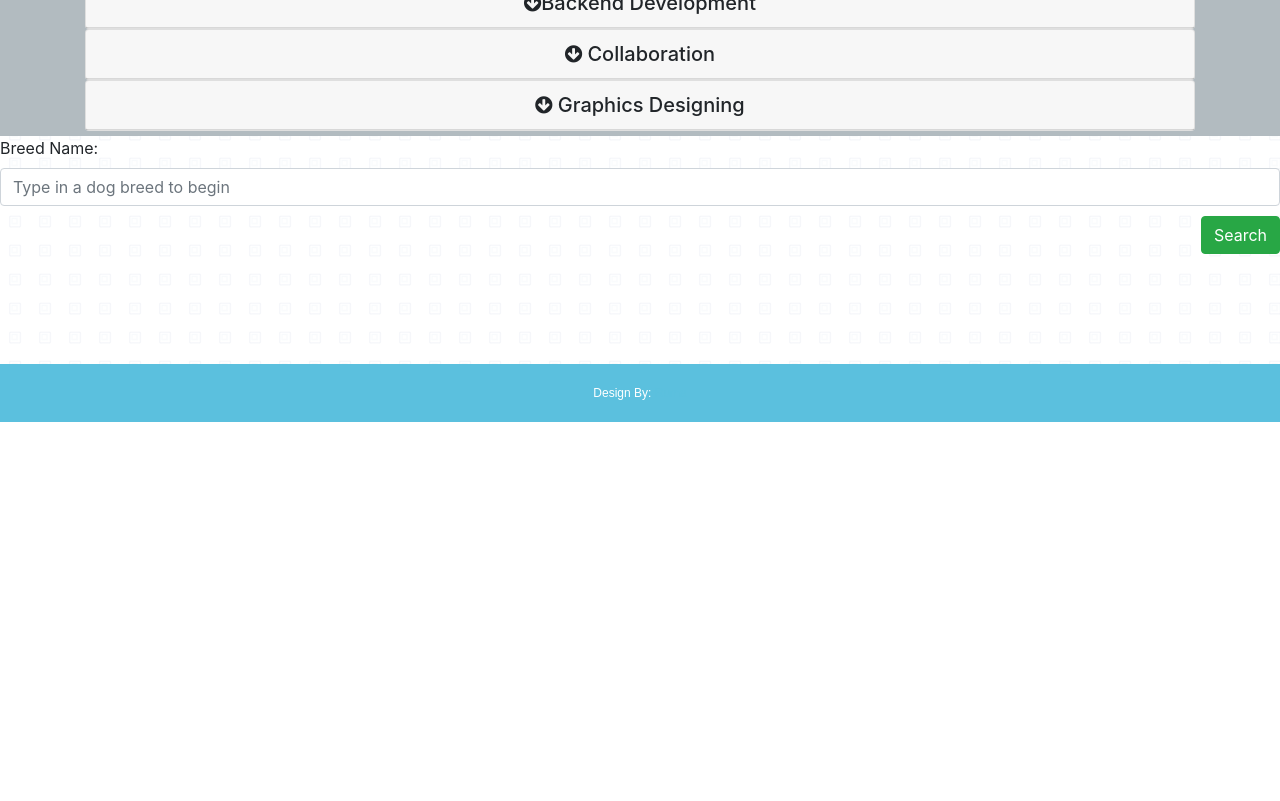
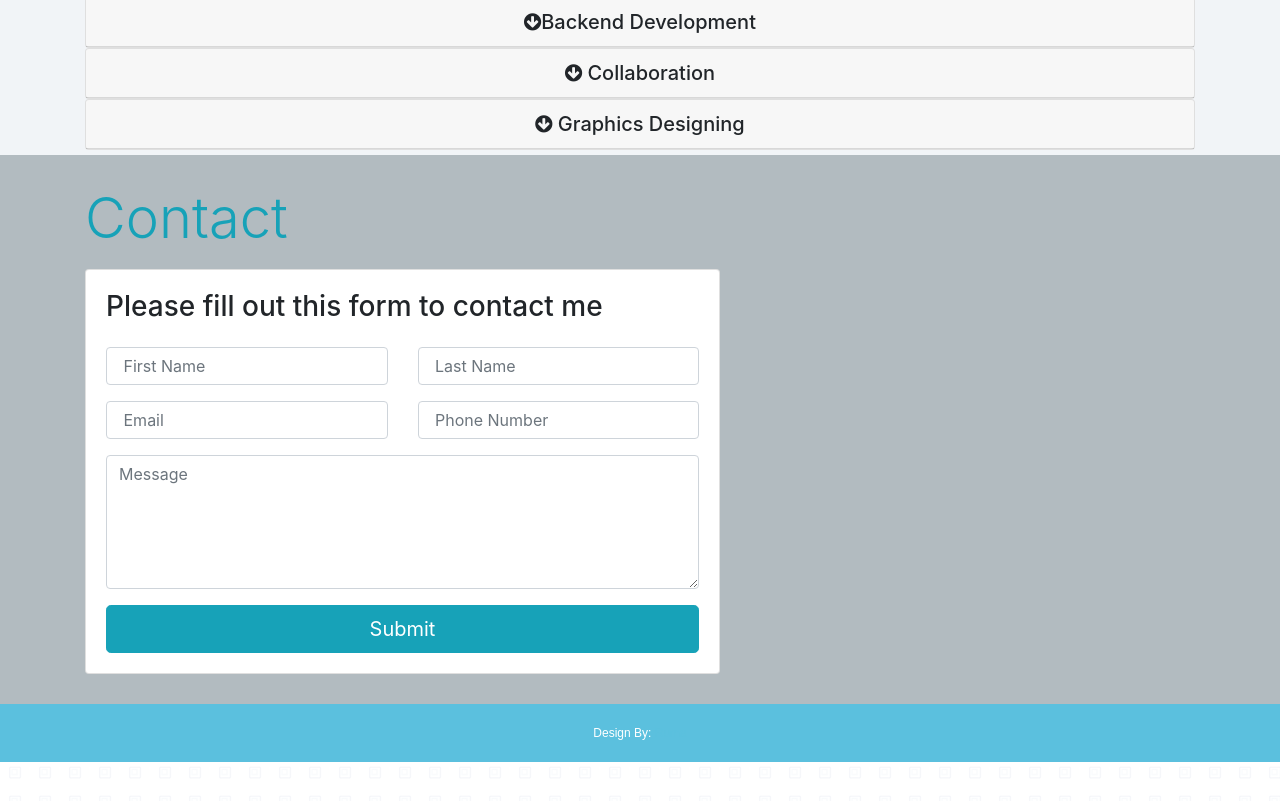
Before and after one commit to RumaRDas/react_porifolio, a React (Create React App) app: page / in a window 1280 px wide. Shown: the part 2200-3001 px from the top of the page. Before the commit the page ends 2622 px from the top, so only its background shows below. Built offline with nearby package versions, Linux system fonts and the light colour scheme; some icons are missing.

Commit message:
adding contact form

```diff
--- a/src/App.css
+++ b/src/App.css
@@ -74,10 +74,14 @@ body {
 
   }
   .skillBack{
-    background-color:rgb(178, 187, 192);
+    background-color:rgb(241, 244, 247);
     text-align: center;
     padding-bottom: 5px;
     padding-top: 40px;
+  }
+
+  .contactBack{
+    background: rgb(178, 187, 192);
   }
   @media (max-width: 579px) {
     #showcase h1 {
--- a/src/App.js
+++ b/src/App.js
@@ -4,7 +4,7 @@ import Wrapper from './components/Wrapper';
 import Navbar from './components/Navbar';
 import Footer from "./components/Footer";
 import About from './pages/About';
-import ContactForm from './components/ContactForm';
+import Contact from'./pages/Contact';
 import Home from './pages/Home';
 import Portfolio from './pages/Portfolio';
 import Skills from './pages/Skills';
@@ -18,10 +18,10 @@ function App() {
         <About />
         <Portfolio />
         <Skills />
-        <ContactForm />
+        <Contact />
+        <Footer />
+      </Wrapper>
 
-      </Wrapper>
-      <Footer />
 
     </div>
   );
--- a/src/components/ContactForm/index.js
+++ b/src/components/ContactForm/index.js
@@ -4,27 +4,63 @@ import "./style.css";
 // Using the datalist element we can create autofill suggestions based on the props.breeds array
 function SearchForm() {
   return (
-    <form className="search">
-      <div className="form-group">
-        <label htmlFor="breed">Breed Name:</label>
-        <input
-          // value={props.search}
-          // onChange={props.handleInputChange}
-          name="breed"
-          list="breeds"
-          type="text"
-          className="form-control"
-          placeholder="Type in a dog breed to begin"
-          id="breed"
-        />
-        <datalist id="breeds">
+<div className="container">
+<div className="row">
+<div className="col-lg-12">
+<div className="info-contact">
+    <h2 className="display-4 text-info "> Contact</h2>
+    <p className="lead">
+    </p>
+</div>
+</div>
+<div className="col-md-7">
+<div className="card">
+    <form id="contact form">
+        <div className="card-body">
+            <h3>Please fill out this form to contact me</h3>
+            <div className="row mt-4">
 
-        </datalist>
-        <button type="submit" className="btn btn-success">
-          Search
-        </button>
-      </div>
+                <div className="col-md-6">
+                    <div className="form-group">
+                        <input type="text" placeholder=" First Name" className="form-control"/>
+                    </div>
+                </div>
+                <div className="col-md-6">
+                    <div className="form-group">
+                        <input type="text" placeholder=" Last Name" className="form-control"/>
+                    </div>
+                </div>
+                <div className="col-md-6">
+                    <div className="form-group">
+                        <input type="email" placeholder=" Email" className="form-control"/>
+                    </div>
+                </div>
+                <div className="col-md-6">
+                    <div className="form-group">
+                        <input type="text" placeholder=" Phone Number" className="form-control"/>
+                    </div>
+                </div>
+
+                <div className="col-md-12">
+                    <div className="form-group">
+                        <textarea name="" id="" cols="30" rows="5" placeholder="Message"
+                            className="form-control"></textarea>
+                    </div>
+                </div>
+                <div className="col-md-12">
+                    <input type="submit" className="btn btn-lg btn-info btn-block"/>
+                </div>
+                <div id="message" className="massagestyle text-info ">
+                    <h4></h4>
+
+                </div>
+            </div>
+        </div>
     </form>
+</div>
+</div>
+</div>
+</div>
   );
 }
 
--- a/src/components/ContactForm/style.css
+++ b/src/components/ContactForm/style.css
@@ -1,9 +1,24 @@
-form.search {
-    overflow: auto;
-    margin-bottom: 10px;
-  }
+#contact{
+  background: rgb(178, 187, 192);
+  padding: 30px;
 
-  form.search button[type="submit"] {
-    float: right;
-    margin-top: 10px;
-  }
+}
+.imgSize{
+width:27px ;
+margin-left: 10px;
+}
+.icon{
+ font-size: 25px;
+ padding-left: 20px;
+}
+.massagestyle{
+ width: 100%;
+ height: 100%;
+display: none;
+}
+.emailStyle{
+padding-top: 10px;
+padding-bottom: 10px;
+color: black;
+text-decoration: none;
+}
--- a/src/pages/About.js
+++ b/src/pages/About.js
@@ -9,7 +9,7 @@ function About() {
   return (
 
 
-<Container className="Aboutback">
+<Container  id="about" className="Aboutback">
 
 <Row>
   <Col size="md-12">
--- a/src/pages/Contact.js
+++ b/src/pages/Contact.js
@@ -0,0 +1,23 @@
+import React from "react";
+import Container from "../components/Container";
+import ContactForm from "../components/ContactForm"
+import Row from "../components/Row";
+import Col from "../components/Col";
+import '../App.css';
+
+const Contact = () => {
+    return (
+        <Container id="contact" className="contactBack" >
+            <Row>
+                <Col size="md-12">
+
+                </Col>
+                <ContactForm />
+            </Row>
+
+        </Container>
+
+    )
+}
+
+export default Contact
```
